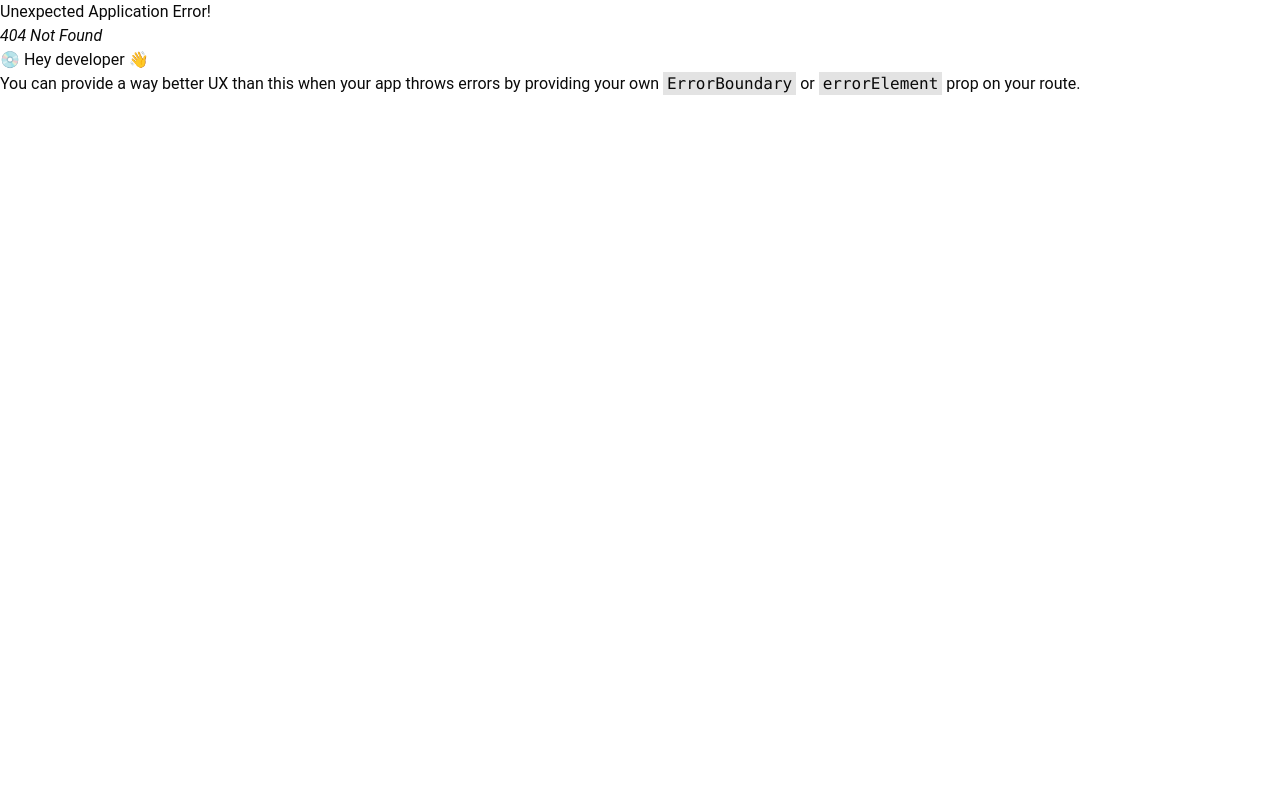
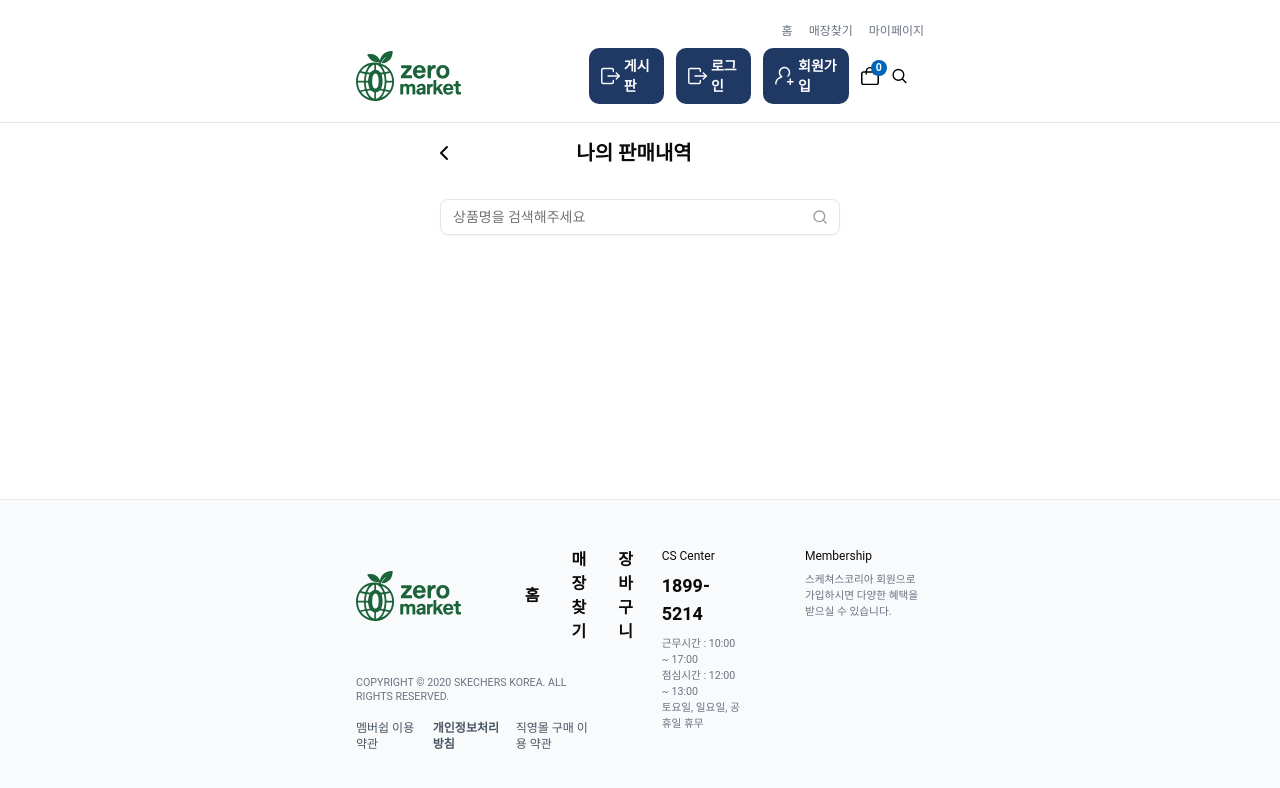
Before and after one commit to zeromarket-react-buds/zeromarket-client, a React (Vite) app: page /me/selling in a window 1280 px wide. Before the commit this address had no page. Shown: the top 788 px of the page. Built offline with nearby package versions, Linux system fonts and the light colour scheme.

Commit message:
[TR-01-01, TR-01-09] 마이페이지 판매내역, 구매내역 틀

```diff
--- a/src/App.jsx
+++ b/src/App.jsx
@@ -11,6 +11,8 @@ import ProductCreatePage from "@/pages/products/ProductCreatePage";
 import ProductDetailPage from "@/pages/products/ProductDetailPage";
 import { GlobalToast } from "@/components/GlobalToast";
 import MyPage from "./pages/me/MyPage";
+import MySalesPage from "./pages/me/MySalesPage";
+import MyPurchasesPage from "./pages/me/MyPurchasesPage";
 
 const router = createBrowserRouter([
   {
@@ -73,7 +75,17 @@ const router = createBrowserRouter([
       // 마이페이지 라우트
       {
         path: "me",
-        element: <MyPage />,
+        children: [
+          { index: true, element: <MyPage /> },
+          {
+            path: "selling",
+            element: <MySalesPage />,
+          },
+          {
+            path: "purchases",
+            element: <MyPurchasesPage />,
+          },
+        ],
       },
     ],
   },
--- /dev/null
+++ b/src/pages/me/MyPurchasesPage.jsx
@@ -0,0 +1,31 @@
+import { Input } from "@/components/ui/input";
+import { ChevronLeft, Search } from "lucide-react";
+
+const MyPurchasesPage = () => {
+  return (
+    <div className="w-full max-w-md mx-auto p-4">
+      <header className="flex items-center justify-between mb-6">
+        <button>
+          <ChevronLeft size={24} />
+        </button>
+        <h1 className="text-xl font-bold">나의 구매내역</h1>
+        <div className="justify-self-end w-9" />
+      </header>
+      <main className="flex flex-col p-2 gap-4 max-w-full">
+        <div className="relative w-full">
+          <form>
+            <Input
+              placeholder="상품명을 검색해주세요"
+              onChange={(e) => setKeyword(e.target.value)}
+            />
+            <button type="submit">
+              <Search className="absolute right-3 top-1/2 -translate-y-1/2 h-4 w-4 text-brand-mediumgray" />
+            </button>
+          </form>
+        </div>
+      </main>
+    </div>
+  );
+};
+
+export default MyPurchasesPage;
--- /dev/null
+++ b/src/pages/me/MySalesPage.jsx
@@ -0,0 +1,31 @@
+import { Input } from "@/components/ui/input";
+import { ChevronLeft, Search } from "lucide-react";
+
+const MySalesPage = () => {
+  return (
+    <div className="w-full max-w-md mx-auto p-4">
+      <header className="flex items-center justify-between mb-6">
+        <button>
+          <ChevronLeft size={24} />
+        </button>
+        <h1 className="text-xl font-bold">나의 판매내역</h1>
+        <div className="justify-self-end w-9" />
+      </header>
+      <main className="flex flex-col p-2 gap-4 max-w-full">
+        <div className="relative w-full">
+          <form>
+            <Input
+              placeholder="상품명을 검색해주세요"
+              onChange={(e) => setKeyword(e.target.value)}
+            />
+            <button type="submit">
+              <Search className="absolute right-3 top-1/2 -translate-y-1/2 h-4 w-4 text-brand-mediumgray" />
+            </button>
+          </form>
+        </div>
+      </main>
+    </div>
+  );
+};
+
+export default MySalesPage;
```
